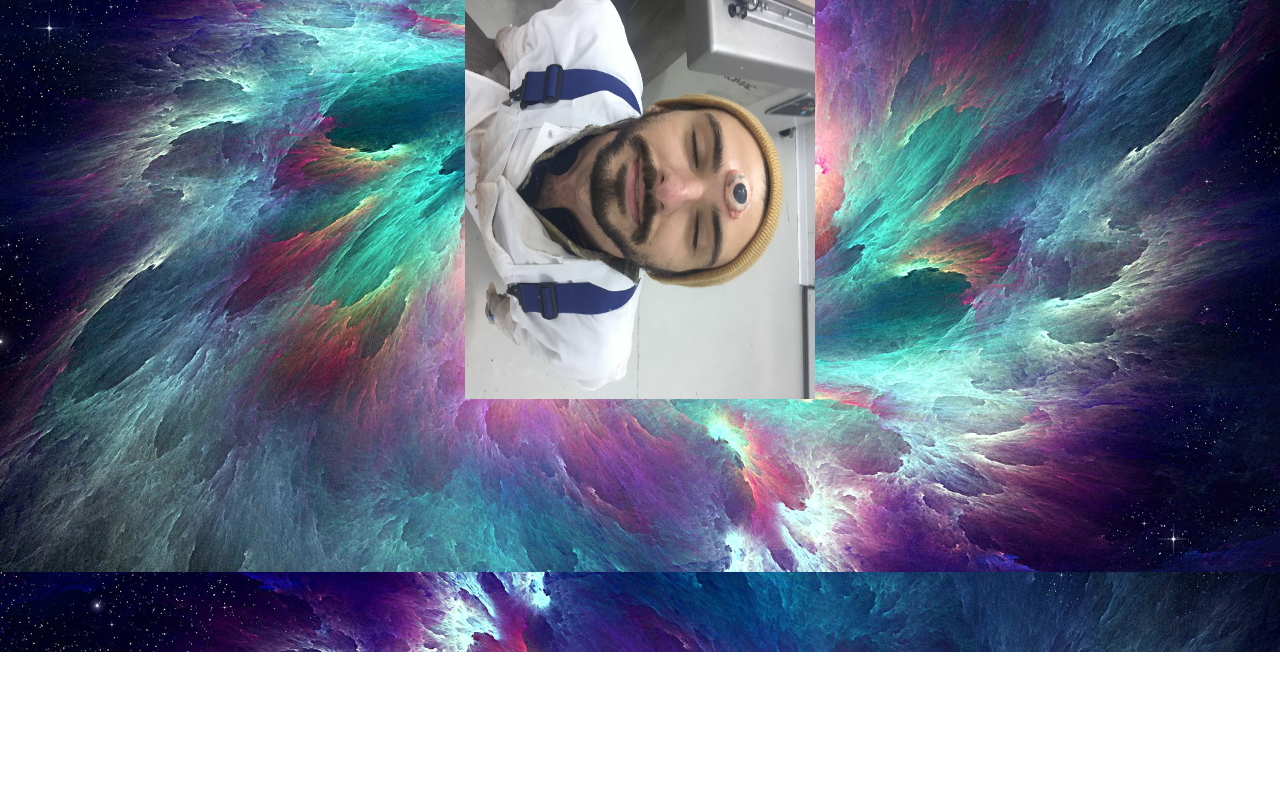
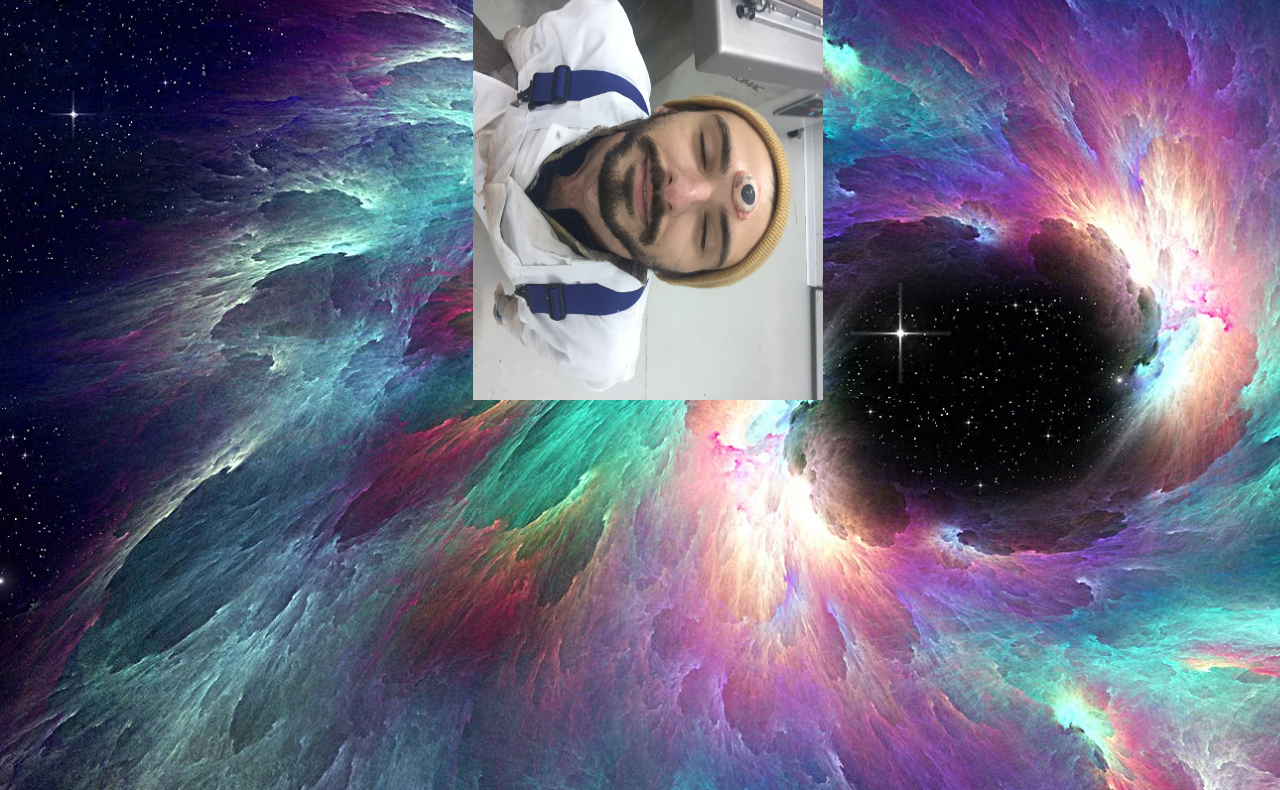
Before and after one commit to icusick/Andrew, a plain HTML site: page index.html in a window 1280 px wide. Shown: the part 148-938 px from the top of the page. Before the commit the page ends 800 px from the top, so only its background shows below. Drawn offline with nearby package versions, Linux system fonts and the light colour scheme; files whose address does not match are found by name.

Commit message:
changes background sizing

```diff
--- a/style.css
+++ b/style.css
@@ -1,6 +1,10 @@
 body {
 	background-image: url(./images/andew_space.jpg);
 	background-size: cover;
+	width: 100%;
+	height: 100%;
+	min-width: 1000px;
+	min-height: 1000px;
 }
 
 .header {
```
